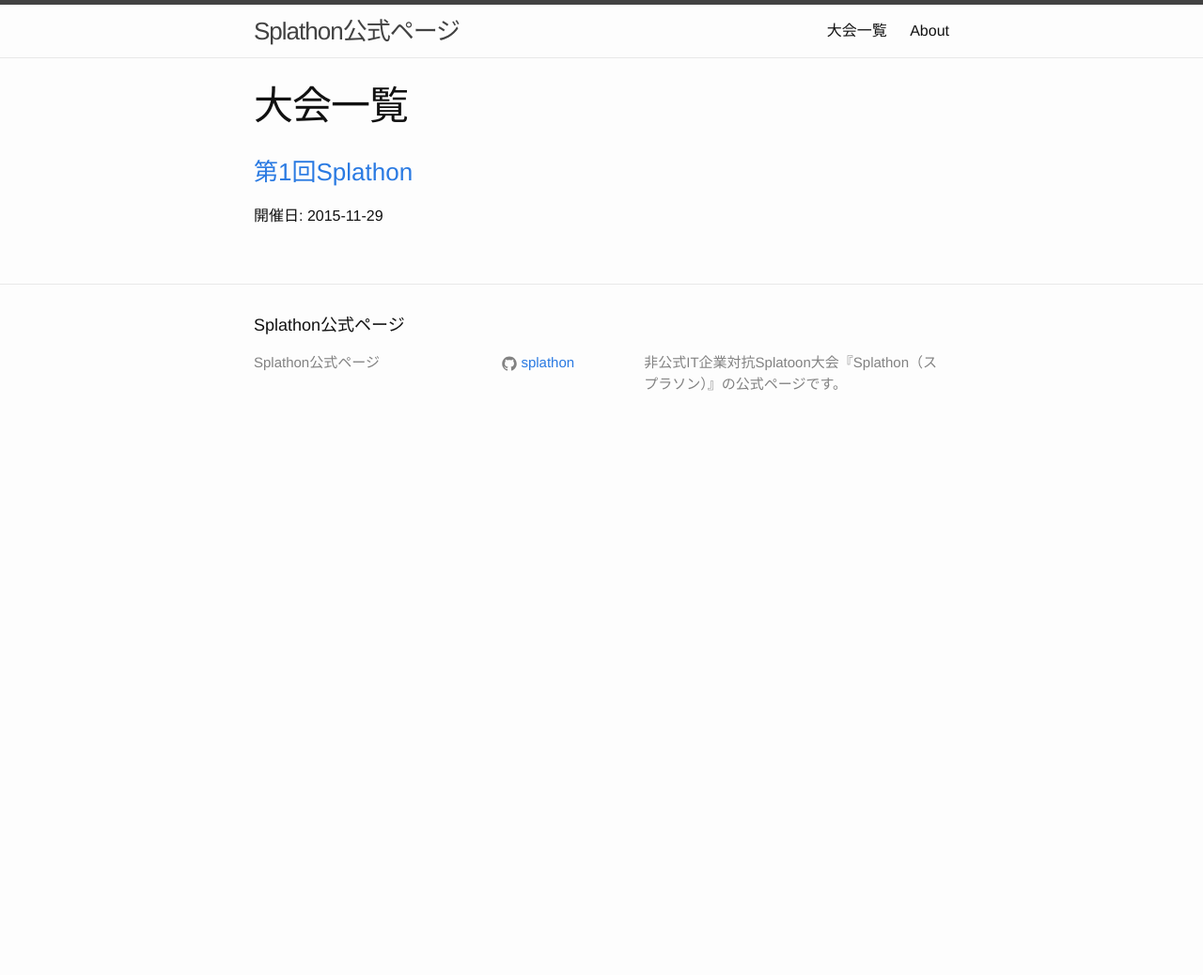
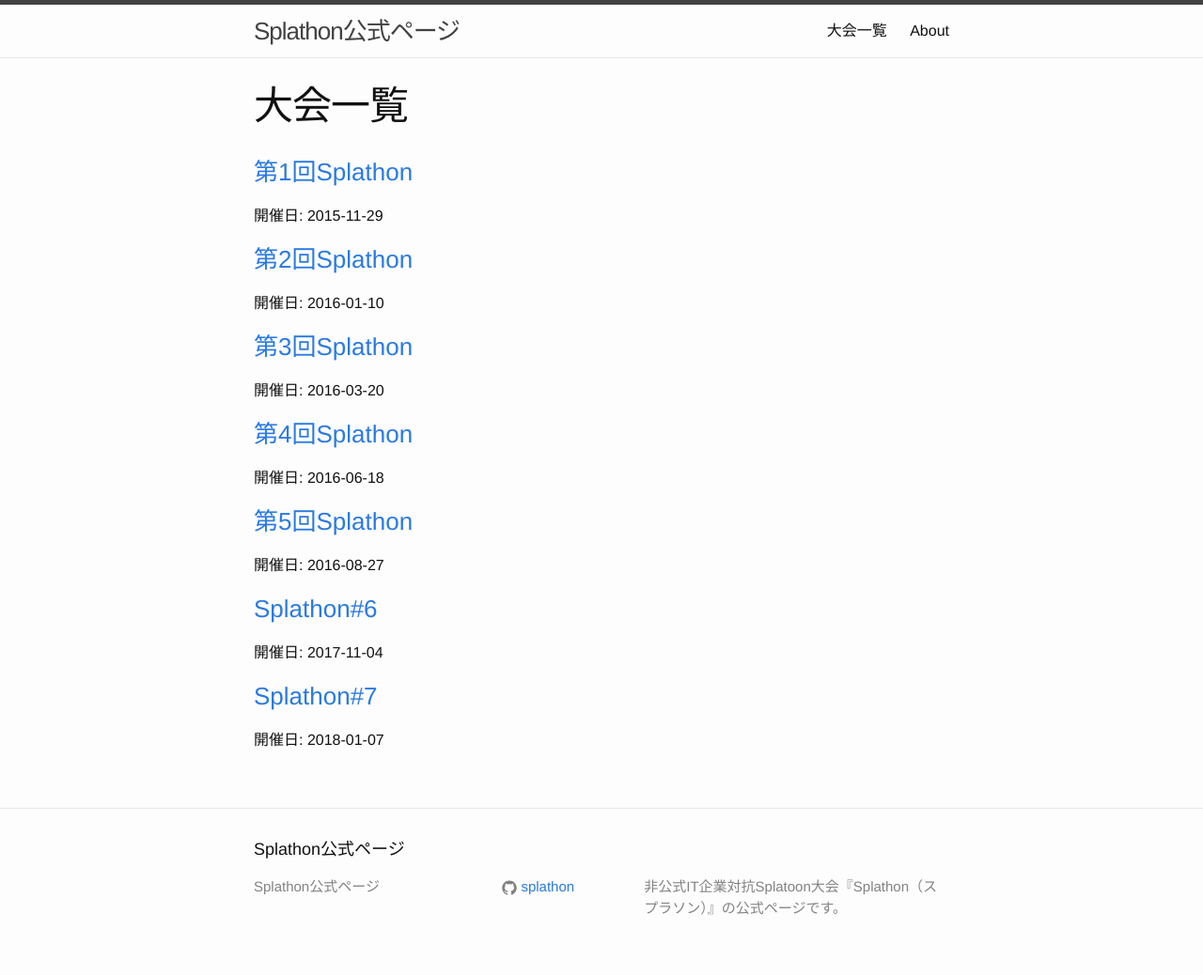
Before and after one commit to splathon/splathon.github.io, a Jekyll site: the page built from championships.html, in a window 1280 px wide. Shown: the whole page at 94% size. Built offline with Jekyll 4.4.1, drawn with Linux system fonts in a browser that asks for light colours; before the commit the page ends 900 px from its top, so only the background shows below that.

Commit message:
Add 2nd ~ 7th

```diff
--- a/_data/championships.yml
+++ b/_data/championships.yml
@@ -1,3 +1,28 @@
 - title: 第1回Splathon
   date: 2015-11-29
+  place: Speeeセミナールーム
   link: /championships/01/
+- title: 第2回Splathon
+  date: 2016-01-10
+  place: Speeeラウンジ
+  link: /championships/02/
+- title: 第3回Splathon
+  date: 2016-03-20
+  place: Speeeラウンジ
+  link: /championships/03/
+- title: 第4回Splathon
+  date: 2016-06-18
+  place: Speeeラウンジ
+  link: /championships/04/
+- title: 第5回Splathon
+  date: 2016-08-27
+  place: Speeeラウンジ
+  link: /championships/05/
+- title: Splathon#6
+  date: 2017-11-04
+  place: Speeeラウンジ
+  link: /championships/06/
+- title: Splathon#7
+  date: 2018-01-07
+  place: Speeeラウンジ
+  link: /championships/07/
```
